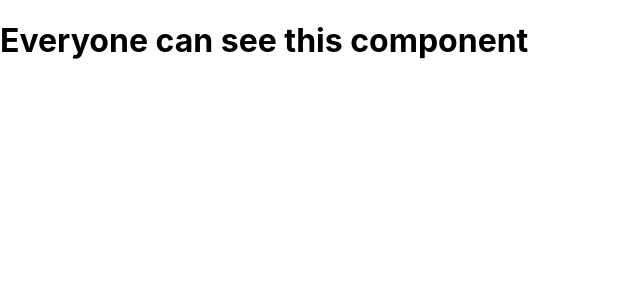
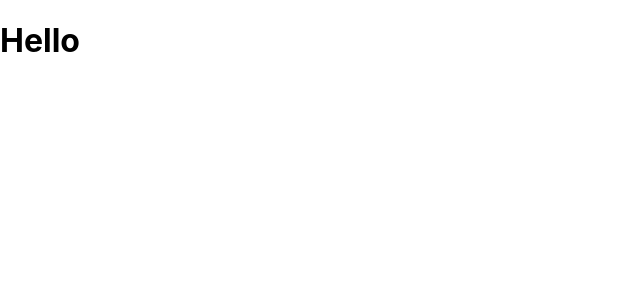
Before and after one commit to dhruvp1997/React-Tutorial, a React (Create React App) app in the folder react-essentials/: page / in a window 1280 px wide. Shown: the top 300 px of the page, without its empty margins (0-640 px from the left). Built offline with nearby package versions, Linux system fonts and the light colour scheme.

Commit message:
Starting of useState

```diff
--- a/react-essentials/src/App.js
+++ b/react-essentials/src/App.js
@@ -1,25 +1,9 @@
 import './App.css';
 
-function SecretComponent(){
-  return <h1>Secret information for authorized users only</h1>
-}
-
-function RegularComponent(){
-  return <h1>Everyone can see this component</h1>
-}
-
-function App({authorized}) {
-    // props is a list of objects
-    // here authorized is a object
-    /* if(props.authorized){
-      return <SecretComponent />
-    }
-    else{
-      return <RegularComponent />
-    }   Basic conditional rendering*/
+function App() {
     return(
       <>
-      {authorized ? <SecretComponent /> : <RegularComponent />} {/*JSX conditional rendering */}
+      <h1>Hello</h1>
       </>
     )
 }
--- a/react-essentials/src/index.js
+++ b/react-essentials/src/index.js
@@ -3,18 +3,7 @@ import ReactDOM from 'react-dom';
 import './index.css';
 import App from "./App"
 
-const checklist=["boots","tent","headlamp"];
-const [first]=["boots","tent","headlamp"];
-const [important,second]=["boots","tent","headlamp"];
-const [,,light]=["boots","tent","headlamp"];
-console.log(checklist);
-console.log(checklist[1]);
-console.log(first);
-console.log(important,second);
-console.log(light);
-
-
 ReactDOM.render(
-  <App authorized={false} />,
+  <App />,
   document.getElementById('root')
 );
```
